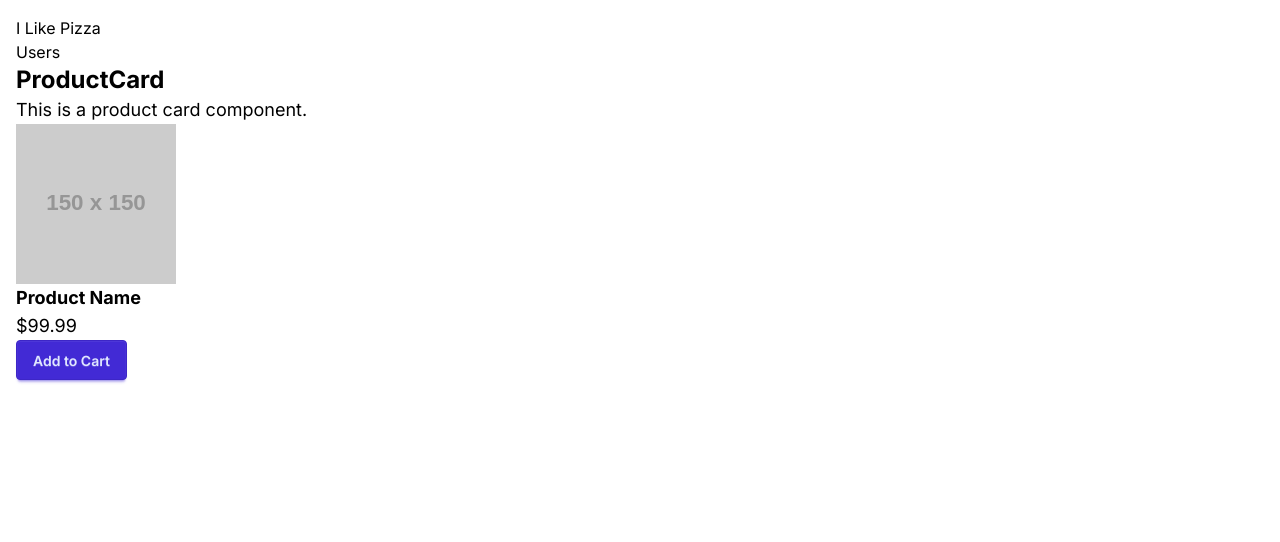
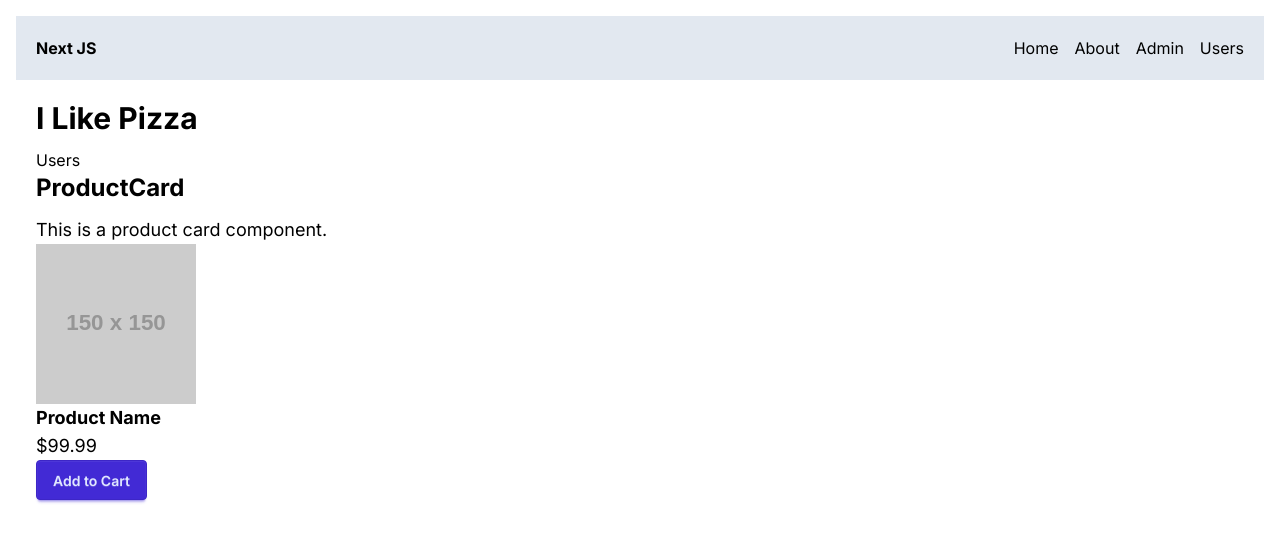
Before and after one commit to coderAndrew37/next-app, a Next.js app: page / in a window 1280 px wide. Shown: the top 542 px of the page. Built offline with nearby package versions, Linux system fonts and the light colour scheme.

Commit message:
working with layouts

```diff
--- /dev/null
+++ b/app/NavBar.tsx
@@ -0,0 +1,20 @@
+import Link from "next/link";
+import React from "react";
+
+const NavBar = () => {
+  return (
+    <div className="bg-slate-200 flex justify-between p-5 ">
+      <Link href="/" className="font-bold mr-5">
+        Next JS
+      </Link>
+      <div className="flex gap-4">
+        <Link href="/">Home</Link>
+        <Link href="/about">About</Link>
+        <Link href="/admin">Admin</Link>
+        <Link href="/admin/users">Users</Link>
+      </div>
+    </div>
+  );
+};
+
+export default NavBar;
--- /dev/null
+++ b/app/admin/layout.tsx
@@ -0,0 +1,15 @@
+import React from "react";
+
+interface AdminLayoutProps {
+  children: React.ReactNode;
+}
+const AdminLayout = ({ children }: AdminLayoutProps) => {
+  return (
+    <div className="flex ">
+      <aside className="w-1/4 bg-slate-200 p-5 mr-4">Admin Sidebar</aside>
+      <div>{children}</div>
+    </div>
+  );
+};
+
+export default AdminLayout;
--- /dev/null
+++ b/app/admin/page.tsx
@@ -0,0 +1,16 @@
+import React from "react";
+import AdminLayout from "./layout";
+
+const AdminPage = () => {
+  return (
+    <AdminLayout>
+      <div className="flex flex-col items-center justify-center h-screen bg-gray-100">
+        <h1 className="text-4xl font-bold mb-4">Admin Page</h1>
+        <p className="text-lg">Welcome to the admin page!</p>
+        <p className="text-lg">You can manage users and other settings here.</p>
+      </div>
+    </AdminLayout>
+  );
+};
+
+export default AdminPage;
--- a/app/globals.css
+++ b/app/globals.css
@@ -17,3 +17,22 @@ body {
   color: rgb(var(--foreground-rgb));
   padding: 1rem;
 }
+/* Applying Tailwind CSS classes  Globally */
+@layer components {
+  .btn {
+    @apply bg-gradient-to-b from-[#d6dbdc] to-[#ffffff];
+  }
+}
+@layer components {
+  .btn-primary {
+    @apply bg-gradient-to-b from-[#d6dbdc] to-[#ffffff];
+  }
+}
+@layer base {
+  h1 {
+    @apply text-3xl font-bold mb-3;
+  }
+  h2 {
+    @apply text-2xl font-bold;
+  }
+}
--- a/app/layout.tsx
+++ b/app/layout.tsx
@@ -1,22 +1,26 @@
-import './globals.css'
-import type { Metadata } from 'next'
-import { Inter } from 'next/font/google'
+import "./globals.css";
+import type { Metadata } from "next";
+import { Inter } from "next/font/google";
+import NavBar from "./NavBar";
 
-const inter = Inter({ subsets: ['latin'] })
+const inter = Inter({ subsets: ["latin"] });
 
 export const metadata: Metadata = {
-  title: 'Create Next App',
-  description: 'Generated by create next app',
-}
+  title: "Create Next App",
+  description: "Generated by create next app",
+};
 
 export default function RootLayout({
   children,
 }: {
-  children: React.ReactNode
+  children: React.ReactNode;
 }) {
   return (
     <html lang="en">
-      <body className={inter.className}>{children}</body>
+      <body className={inter.className}>
+        <NavBar />
+        <main className="p-5">{children}</main>
+      </body>
     </html>
-  )
+  );
 }
--- /dev/null
+++ b/app/products/[[...slug]]/page.tsx
@@ -0,0 +1,24 @@
+import React from "react";
+
+interface Props {
+  params: {
+    slug: string[];
+  };
+  searchParams: {
+    sortOrder: string;
+  };
+}
+
+const productSlug = ({
+  params: { slug },
+  searchParams: { sortOrder },
+}: Props) => {
+  return (
+    <div>
+      {" "}
+      productSlug {slug} {sortOrder}
+    </div>
+  );
+};
+
+export default productSlug;
--- /dev/null
+++ b/app/users/UserTable.tsx
@@ -0,0 +1,48 @@
+import React from "react";
+import { sort } from "fast-sort";
+import Link from "next/link";
+
+interface User {
+  id: number;
+  name: string;
+  email: string;
+}
+
+interface UserTableProps {
+  sortOrder: string;
+}
+
+const UserTable = async ({ sortOrder }: UserTableProps) => {
+  const res = await fetch("https://jsonplaceholder.typicode.com/users", {
+    next: { revalidate: 60 }, // Revalidate every 60 seconds
+  });
+  const users: User[] = await res.json();
+  const sortedUsers = sort(users)[sortOrder === "email" ? "asc" : "asc"](
+    (user: User) => (sortOrder === "email" ? user.email : user.name)
+  );
+
+  return (
+    <table className="table table-bordered">
+      <thead>
+        <tr>
+          <th>
+            <Link href="/users?sortOrder=name">Name</Link>
+          </th>
+          <th>
+            <Link href="/users?sortOrder=email">Email</Link>
+          </th>
+        </tr>
+      </thead>
+      <tbody>
+        {sortedUsers.map((user) => (
+          <tr key={user.id}>
+            <td>{user.name}</td>
+            <td>{user.email}</td>
+          </tr>
+        ))}
+      </tbody>
+    </table>
+  );
+};
+
+export default UserTable;
--- /dev/null
+++ b/app/users/[id]/page.tsx
@@ -0,0 +1,16 @@
+import React from "react";
+
+interface userDetailsProps {
+  id: string;
+  name: string;
+  email: string;
+  params: {
+    id: number;
+  };
+}
+
+const UserDetailsPage = ({ params: { id } }: userDetailsProps) => {
+  return <div>UserDetailsPage {id}</div>;
+};
+
+export default UserDetailsPage;
--- a/app/users/page.tsx
+++ b/app/users/page.tsx
@@ -1,37 +1,17 @@
 import React from "react";
+import UserTable from "./UserTable";
 
-interface User {
-  id: number;
-  name: string;
-  email: string;
+interface Props {
+  searchParams: {
+    sortOrder: string;
+  };
 }
 
-const UsersPage = async () => {
-  const res = await fetch("https://jsonplaceholder.typicode.com/users", {
-    next: { revalidate: 60 }, // Revalidate every 60 seconds
-  });
-  const users: User[] = await res.json();
-
+const UsersPage = async ({ searchParams: { sortOrder } }: Props) => {
   return (
     <>
       <h1>Users</h1>
-
-      <table className="table table-bordered">
-        <thead>
-          <tr>
-            <th>Name</th>
-            <th>Email</th>
-          </tr>
-        </thead>
-        <tbody>
-          {users.map((user) => (
-            <tr key={user.id}>
-              <td>{user.name}</td>
-              <td>{user.email}</td>
-            </tr>
-          ))}
-        </tbody>
-      </table>
+      <UserTable sortOrder={sortOrder} />
     </>
   );
 };
--- a/package.json
+++ b/package.json
@@ -13,9 +13,10 @@
     "@types/node": "22.14.1",
     "@types/react": "19.1.2",
     "@types/react-dom": "19.1.2",
-    "autoprefixer": "10.4.21",
+    "autoprefixer": "^10.4.21",
     "eslint": "9.24.0",
     "eslint-config-next": "15.3.1",
+    "fast-sort": "^3.4.1",
     "next": "15.3.1",
     "postcss": "^8.5.3",
     "react": "19.1.0",
--- a/tailwind.config.ts
+++ b/tailwind.config.ts
@@ -16,7 +16,7 @@ const config: Config = {
     },
   },
   daisyui: {
-    themes: ["winter"],
+    themes: ["light", "dark", "cupcake"],
   },
   plugins: [require("daisyui")],
 };
```
Also changed, not shown: 1 other file (tests, documents, lock files or other folders).
